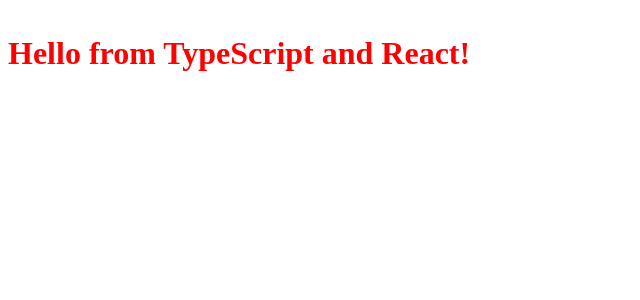
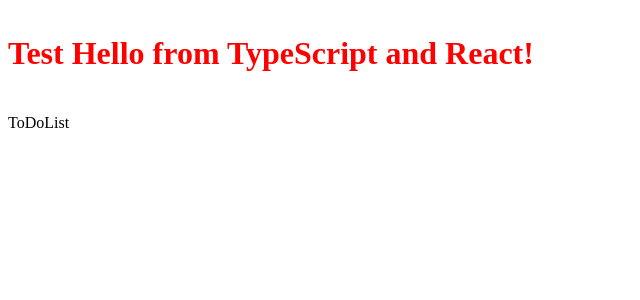
Before and after one commit to entymon/todo-list, a React app: page / in a window 1280 px wide. Shown: the top 300 px of the page, without its empty margins (0-640 px from the left). Built offline with nearby package versions, Linux system fonts and the light colour scheme.

Commit message:
Fix webpack configuration

```diff
--- a/package.json
+++ b/package.json
@@ -4,7 +4,7 @@
   "description": "",
   "main": "index.js",
   "scripts": {
-    "dev": "webpack --mode development",
+    "start": "webpack-dev-server --mode development --open --watch-content-base",
     "build": "webpack --mode production"
   },
   "keywords": [],
@@ -32,7 +32,8 @@
     "ts-loader": "^5.2.2",
     "typescript": "^3.1.3",
     "webpack": "^4.22.0",
-    "webpack-cli": "^3.1.2"
+    "webpack-cli": "^3.1.2",
+    "webpack-dev-server": "^3.1.10"
   },
   "dependencies": {
     "@types/react": "^16.4.18",
--- a/src/App.tsx
+++ b/src/App.tsx
@@ -1,17 +1,15 @@
 import * as React from "react";
-import * as ReactDOM from "react-dom";
+import ToDoList from "./components/ToDoList";
 
 export interface HelloProps { compiler: string; framework: string; }
 
-class App extends React.Component<HelloProps, {}> {
+export default class App extends React.Component<HelloProps, {}> {
   render() {
-    return <h1 className="test-class">Hello from {this.props.compiler} and {this.props.framework}!</h1>;
+    return (
+      <div>
+        <h1 className="test-class">Test Hello from {this.props.compiler} and {this.props.framework}!</h1>
+        <ToDoList />
+      </div>
+    );
   }
 }
-
-export default App;
-
-ReactDOM.render(
-  <App compiler="TypeScript" framework="React" />,
-  document.getElementById("app")
-);
--- /dev/null
+++ b/src/components/ToDoList.tsx
@@ -0,0 +1,10 @@
+import React from 'react';
+
+export default class ToDoList extends React.Component {
+
+  render() {
+    return (
+      <div>ToDoList</div>
+    );
+  }
+}
--- a/src/index.js
+++ b/src/index.js
@@ -1,2 +1,9 @@
+import React from "react";
+import ReactDOM from "react-dom";
 import App from "./App";
 import style from "./main.scss";
+
+ReactDOM.render(
+	<App compiler="TypeScript" framework="React" />,
+	document.getElementById("app")
+);
--- a/tsconfig.json
+++ b/tsconfig.json
@@ -5,7 +5,9 @@
     "noImplicitAny": true,
     "module": "commonjs",
     "target": "es5",
-    "jsx": "react"
+    "jsx": "react",
+    "allowSyntheticDefaultImports": true,
+    "esModuleInterop": true
   },
   "include": [
     "./src/**/*"
--- a/webpack.config.js
+++ b/webpack.config.js
@@ -1,8 +1,12 @@
 const HtmlWebPackPlugin = require("html-webpack-plugin");
 const MiniCssExtractPlugin = require("mini-css-extract-plugin");
-const autoprefixer = require('autoprefixer');
 
 module.exports = {
+	devServer: {
+		watchOptions: {
+			poll: true
+		}
+	},
 	resolve: {
 		extensions: [".ts", ".tsx", ".js", ".json"]
 	},
@@ -37,17 +41,6 @@
 						}
 					},
 					{
-						loader: "postcss-loader",
-						options: {
-							autoprefixer: {
-								browsers: ["last 2 versions"]
-							},
-							plugins: () => [
-								autoprefixer
-							]
-						},
-					},
-					{
 						loader: "sass-loader",
 						options: {}
 					}
```
Also changed, not shown: 1 other file (tests, documents, lock files or other folders).
